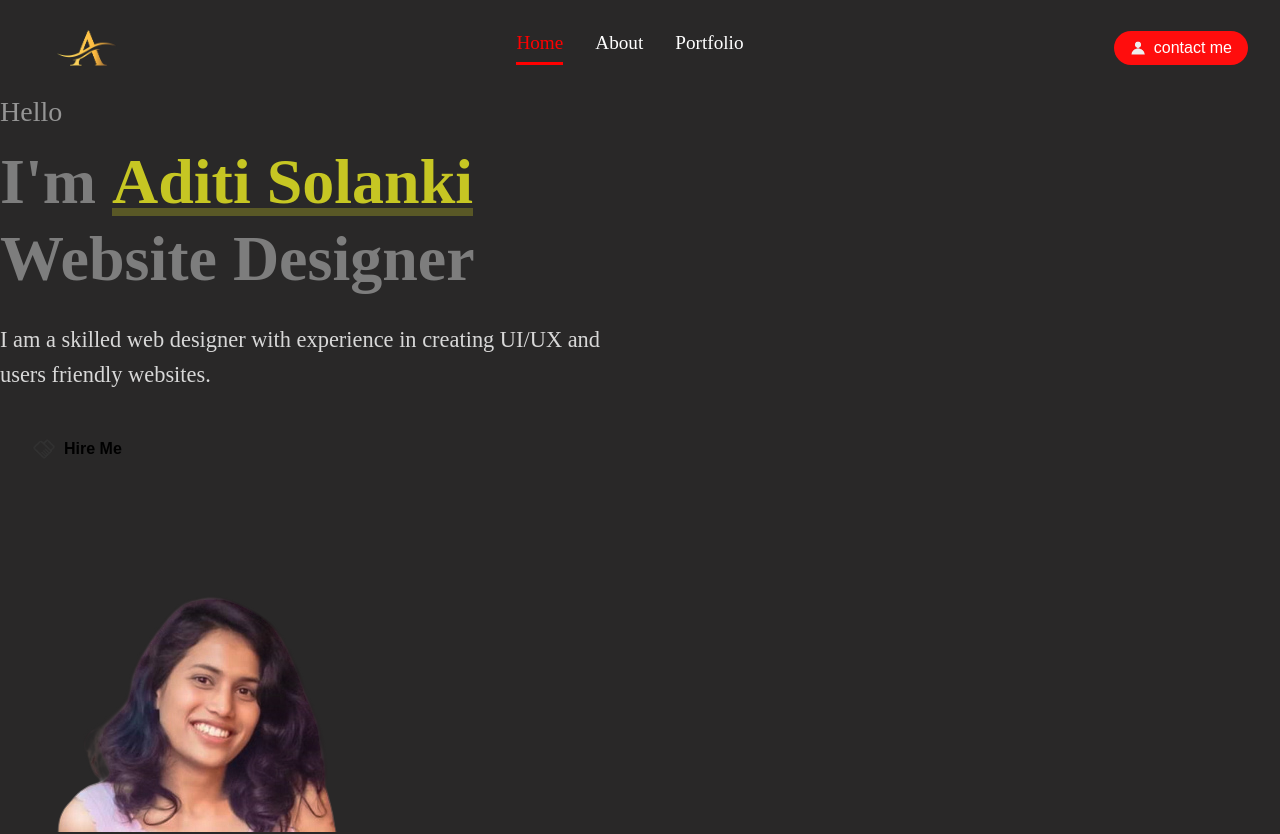
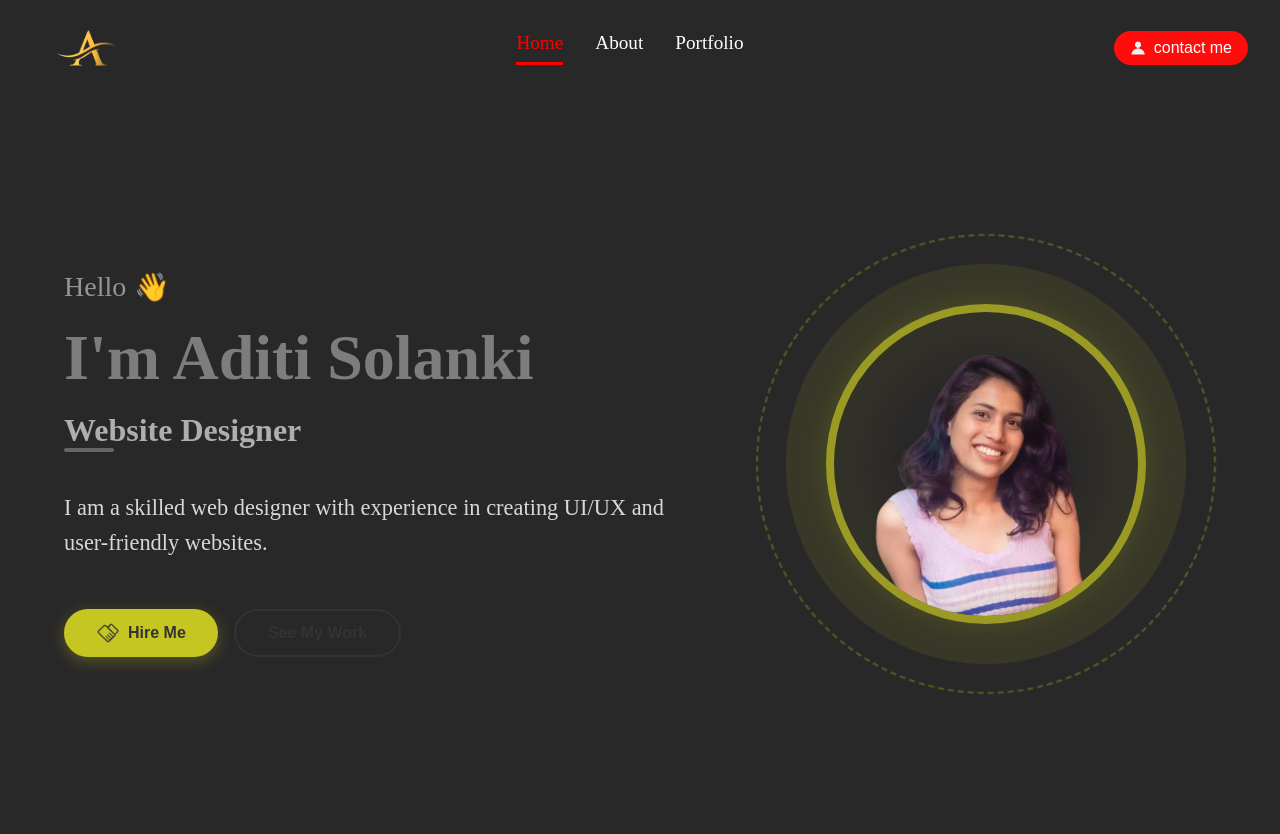
Before and after one commit to aditisolanki0313/portfolio, a React (Create React App) app: page / in a window 1280 px wide. Shown: the top 834 px of the page. Built offline with nearby package versions, Linux system fonts and the light colour scheme.

Commit message:
Update intro.js

```diff
--- a/src/components/intro/intro.js
+++ b/src/components/intro/intro.js
@@ -1,4 +1,4 @@
-import React from 'react'
+import React from 'react';
 import './intro.css';
 import bg from '../../assets/myimage.png';
 import { Link } from 'react-scroll';
@@ -7,18 +7,41 @@ import btnImg from '../../assets/hireme.png';
 const Intro = () => {
     return (
         <section id='intro'>
-            <div className='introContent'>
-                <span className='hello'>Hello</span>
-                <span className='introText'>I'm <span className='introname'>Aditi Solanki</span> <br />Website Designer</span>
-                <p className='intropara'> I am a skilled web designer with experience in creating UI/UX and <br/>users friendly websites.</p>
-                <Link><button className='btn'><img src={btnImg} alt='hire me' className='btnImg'/>Hire Me</button></Link>
+            <div className='intro-container'>
+                <div className='introContent'>
+                    <span className='hello'>Hello<span className="wave">👋</span></span>
+                    <span className='introText'>I'm Aditi Solanki</span>
+                    <div className="role-container">
+                        <span className="role">Website Designer</span>
+                    </div>
+                    <p className='intropara'>I am a skilled web designer with experience in creating
+                        UI/UX and user-friendly websites.
+                    </p>
+                    <div className="button-container">
+                        <Link to="contact" smooth={true} duration={500}>
+                            <button className='btn primary-btn'>
+                                <img src={btnImg} alt='hire me' className='btnImg'/>
+                                Hire Me
+                            </button>
+                        </Link>
+                        <Link to="works" smooth={true} duration={500}>
+                            <button className='btn secondary-btn'>
+                                See My Work
+                            </button>
+                        </Link>
+                    </div>
+                </div>
+
+                <div className="profile-container">
+                    <div className="profile-circle">
+                        <img src={bg} alt='profile' className='profile-img' />
+                    </div>
+                    <div className="circle-decoration circle1"></div>
+                    <div className="circle-decoration circle2"></div>
+                </div>
             </div>
-
-            <img src={bg} alt='profile' className='bg' />
-
-
         </section>
-    )
-}
+    );
+};
 
 export default Intro;
```
